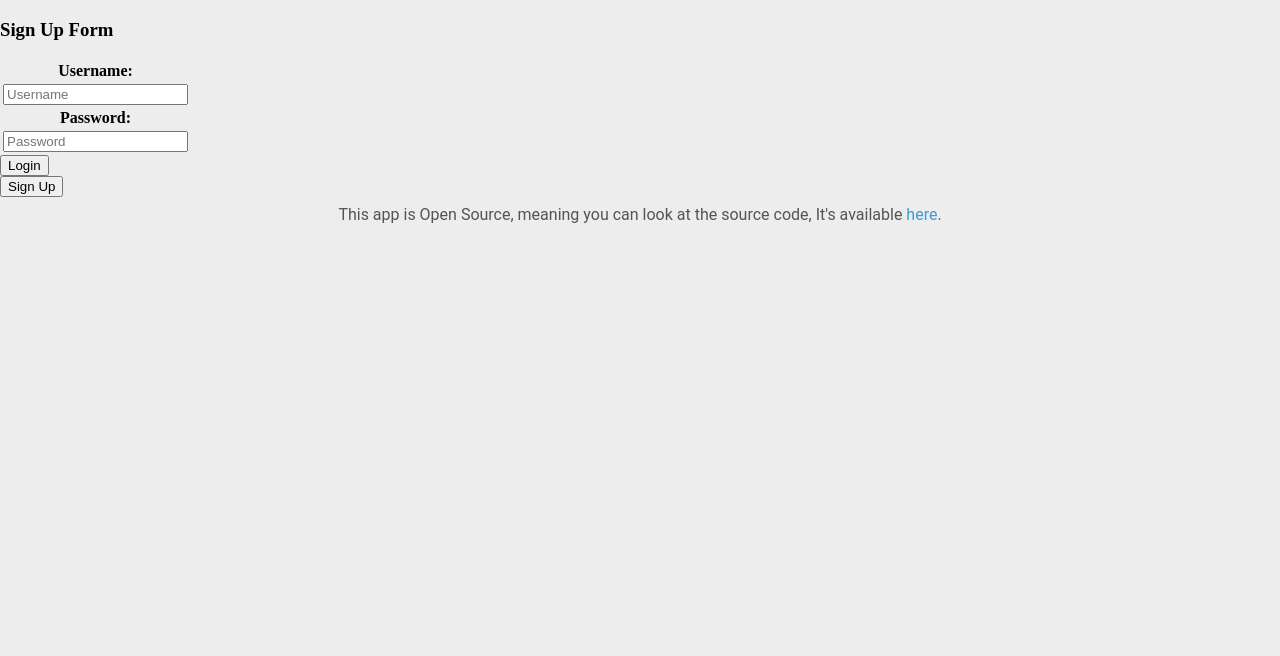
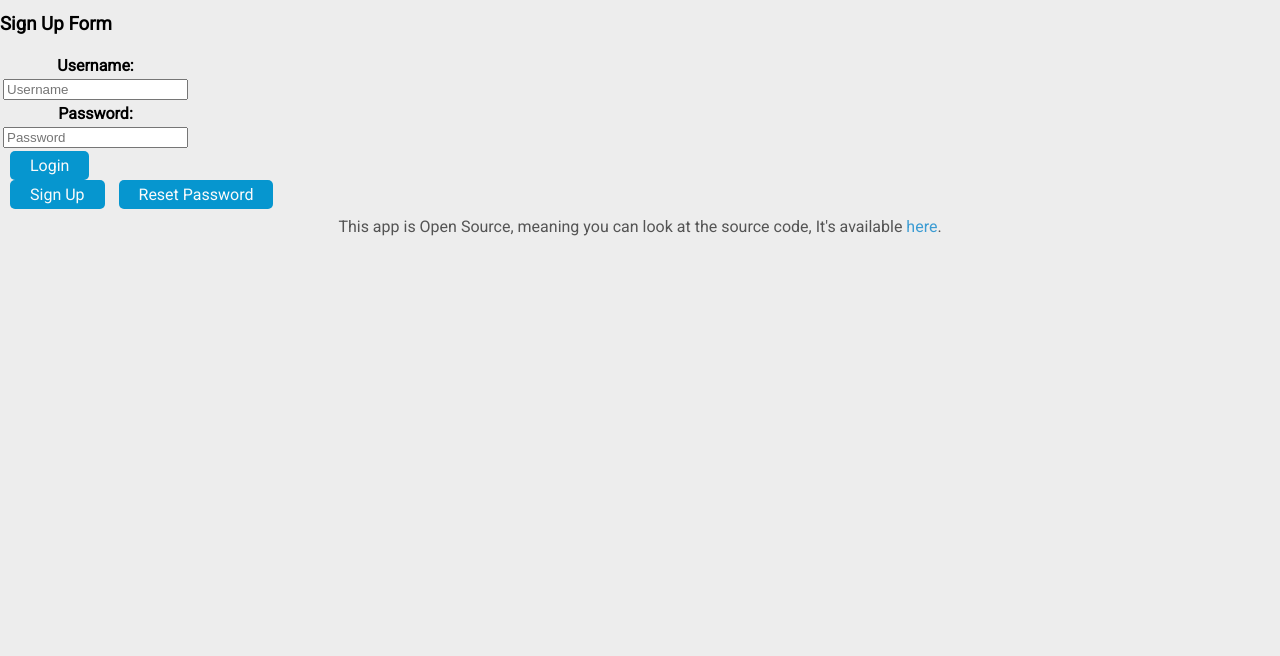
Before and after one commit to Ottermad/EverlesslyChatting, a plain HTML site: page login.html in a window 1280 px wide. Shown: the part 144-800 px from the top of the page. Drawn offline with nearby package versions, Linux system fonts and the light colour scheme; a script that the page names is missing.

Commit message:
Added Password Recovery

```diff
--- a/login.html
+++ b/login.html
@@ -9,7 +9,7 @@
     <!--Stylesheets-->
     <link rel="stylesheet" type="text/css" href="mainStyle.css">
     <!--Google Fonts-->
-    <link href='http://fonts.googleapis.com/css?family=Lato|Oswald' rel='stylesheet' type='text/css'>
+    <link href='http://fonts.googleapis.com/css?family=Roboto|Comfortaa' rel='stylesheet' type='text/css'>
     <!--Meta-->
     <meta charset="utf-8">
   </head>
@@ -66,10 +66,11 @@
 
           </table>
 
-          <input type="submit" value="Login" />
+          <input type="submit" value="Login" class="button" />
 
     </form>
-    <button id="signUp">Sign Up</button>
+    <button id="signUp" class="button">Sign Up</button>
+    <button id="resetPassword" class="button">Reset Password</button>
 
     <div id="footer">
       This app is Open Source, meaning you can look at the source code, It's available <a target="_blank" href="https://github.com/EverlessDrop41/EverlesslyChatting">here</a>.
--- a/login.js
+++ b/login.js
@@ -2,6 +2,11 @@ Parse.initialize("ea45aUA3Pwl5AFBGh95DFo6Su2UoQxxEuwNOe79r", "tBNPa5gcnvEpKS6VrQ
 $('#signUp').click(function(){
     //Some code
 	window.location.replace("http://653b029.ngrok.com/signup.html")
+});
+
+$('#resetPassword').click(function(){
+    //Some code
+	window.location.replace("http://653b029.ngrok.com/reset.html")
 });
 
 function processForm(e) {
--- a/mainStyle.css
+++ b/mainStyle.css
@@ -2,6 +2,7 @@ body{
 	background-color: #ededed;
 	padding:0px !important;
 	margin:0px !important;
+  font-family: Roboto, sans-serif;
 }
 #Titlebox{
   float: center;
```
Also changed, not shown: signup.html (+1 -1 lines).
